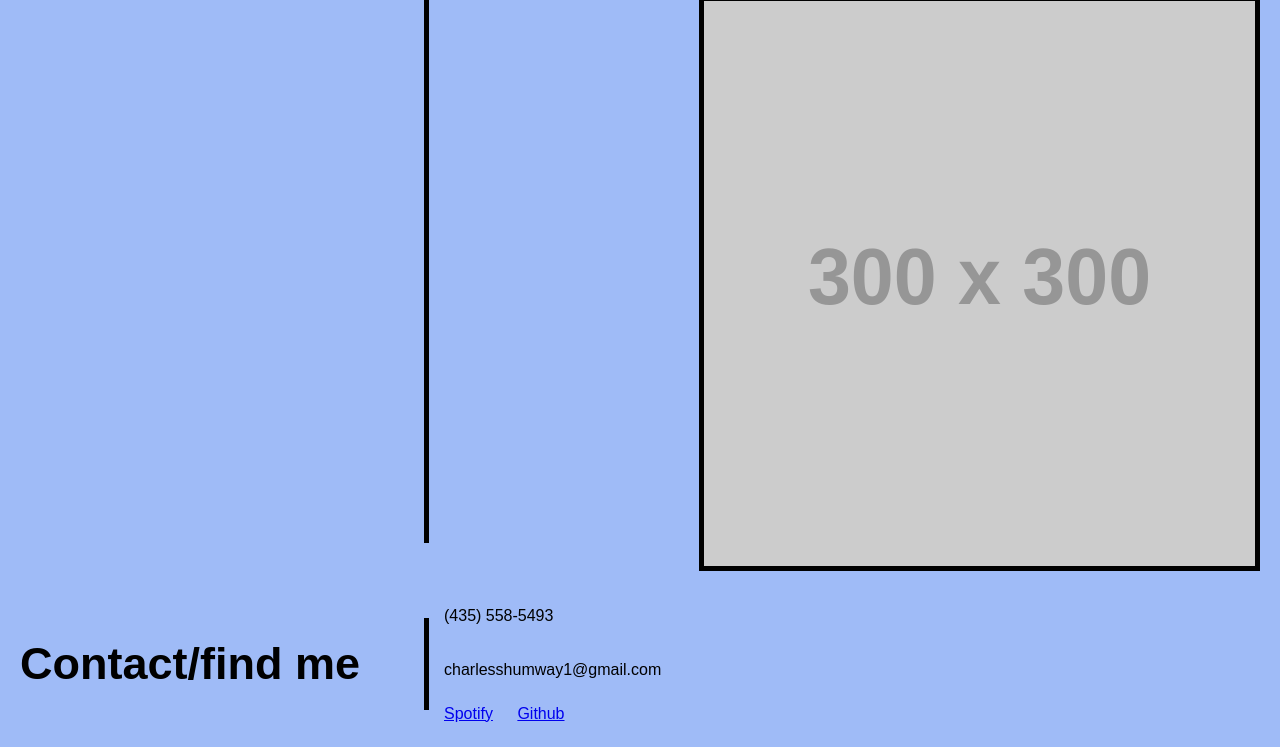
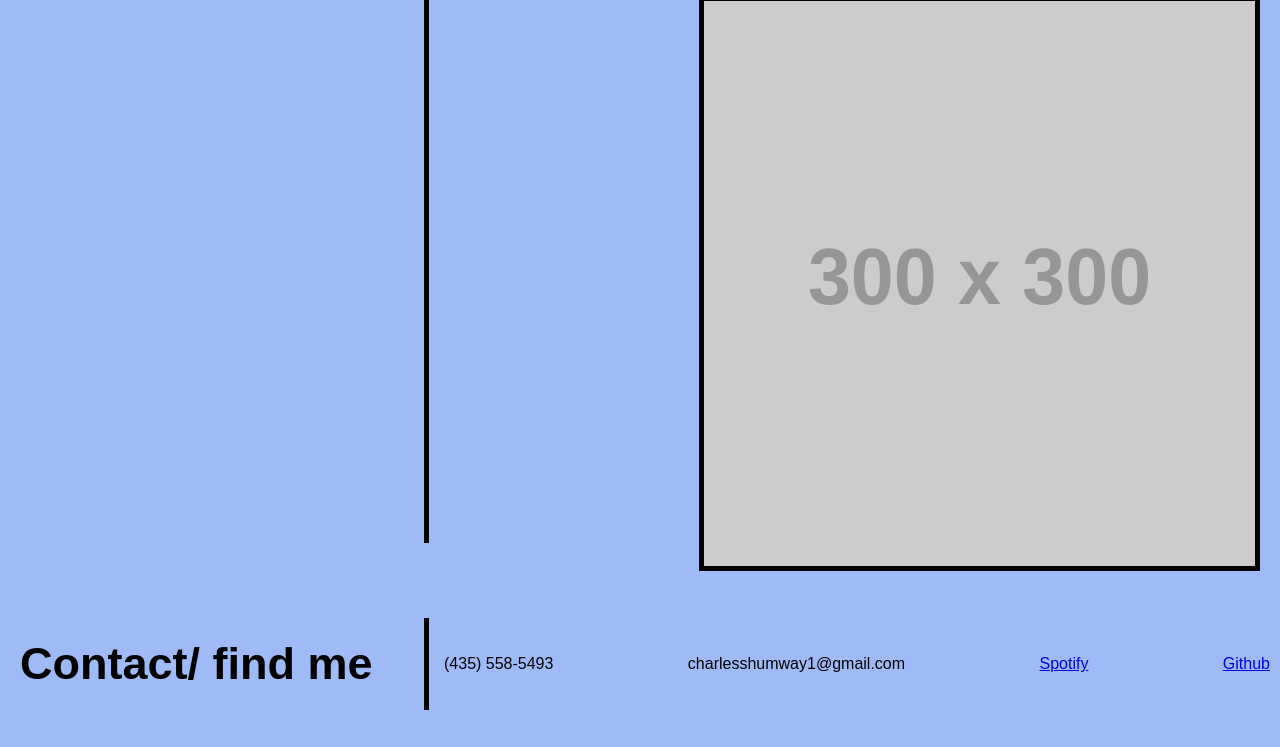
Before and after one commit to Ownerman123/Module-2-challenge, a plain HTML site: page index.html in a window 1280 px wide. Shown: the part 1654-2401 px from the top of the page. Drawn offline with Linux system fonts and the light colour scheme; placeholder pictures from the web are drawn by us.

Commit message:
fixed more flex bugs and contact me bugs

```diff
--- a/assets/style.css
+++ b/assets/style.css
@@ -90,17 +90,30 @@ section h2 {
 
 }
 
-section p , section a{
+section p , section a {
     padding: 10px;
+    margin: 0px;
 
 
 
 }
-section #contactme {
-    width: 70%;
-    display:inline-block;
+ #contactme {
+    width: 100%;
+    display: flex;
     justify-content: space-between;
     align-items: center;
+}
+
+#contactme h2 {
+    width: 30%;
+}
+
+#contactdiv {
+    display: flex;
+    width: 70%;
+    flex-wrap: wrap;
+    align-content: center;
+    justify-content: space-between;
 }
 
 
@@ -141,7 +154,7 @@ min-height: 100px;
 
 .img-container {
 
-    flex:1 0 32% ;
+    flex:1 0 30% ;
 
 
     position: relative;
@@ -188,7 +201,7 @@ min-height: 100px;
 #first-img {
 
     flex: 1 1 90%;
-    max-width: 900px;
+
 }
 
 
--- a/index.html
+++ b/index.html
@@ -60,8 +60,8 @@
         </div>
         </section>
         <section id="contactme">
-            <h2>Contact/find me</h2>
-            <div><p>(435) 558-5493</p> <p>charlesshumway1@gmail.com</p> <a href="https://open.spotify.com/artist/0gsfTqkW1XZJX6hqJUarFU?si=jz_8VlRmTnq-LYQ57pyxFw">Spotify</a> <a href="https://github.com/Ownerman123">Github</a></div>
+            <h2>Contact/ find me</h2>
+            <div id="contactdiv"><p>(435) 558-5493</p> <p>charlesshumway1@gmail.com</p> <a href="https://open.spotify.com/artist/0gsfTqkW1XZJX6hqJUarFU?si=jz_8VlRmTnq-LYQ57pyxFw">Spotify</a> <a href="https://github.com/Ownerman123">Github</a></div>
         </section>
 
 
```
